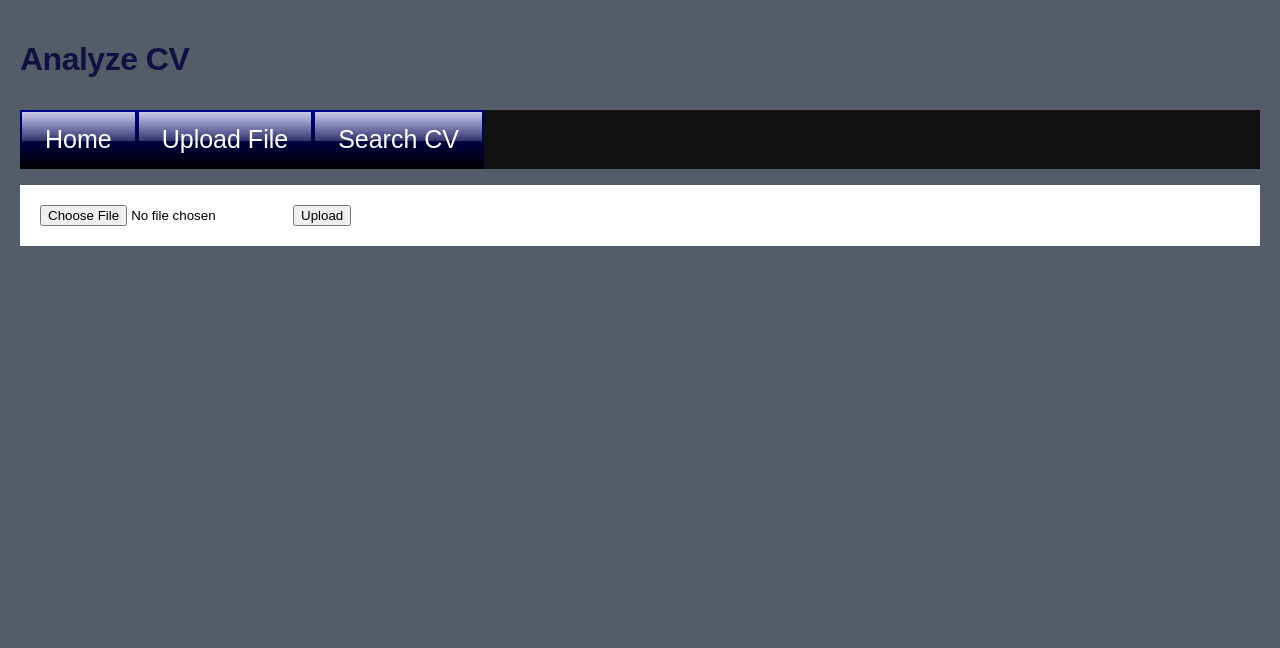
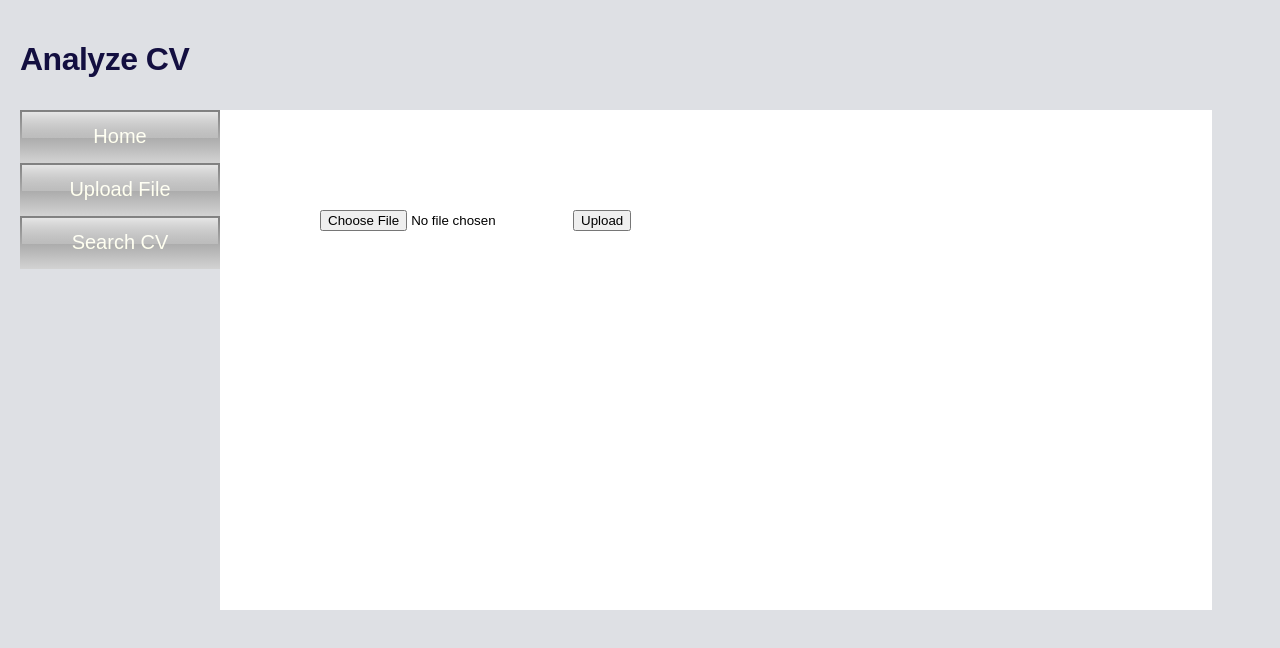
Before and after one commit to mmcil/CV-Parser, a React (Create React App) app in the folder app/: page /#/upload in a window 1280 px wide. Shown: the top 648 px of the page. Built offline with nearby package versions, Linux system fonts and the light colour scheme.

Commit message:
CSS is changed to make the page look better.

```diff
--- a/app/src/index.css
+++ b/app/src/index.css
@@ -1,8 +1,11 @@
 body {
+    background-color: #DEE0E4;
+    padding: 20px;
     margin: 0;
     font-family: -apple-system, BlinkMacSystemFont, 'Segoe UI', 'Roboto', 'Oxygen',
     'Ubuntu', 'Cantarell', 'Fira Sans', 'Droid Sans', 'Helvetica Neue',
     sans-serif;
+    font-family: 'Montserrat', sans-serif;
     -webkit-font-smoothing: antialiased;
     -moz-osx-font-smoothing: grayscale;
 }
@@ -12,30 +15,42 @@ code {
     monospace;
 }
 
-body {
-    background-color: aqua;
-    padding: 20px;
-    margin: 0;
-}
 
 h1, h2, p, ul, li {
     font-family: sans-serif;
 }
 
+ul {
+    list-style-type: none;
+    margin: 0;
+    padding: 0;
+    width: 200px;
+    background-color: #f1f1f1;
+    position: fixed;
+}
+
+li {
+    text-align: center;
+}
+
 ul.header li {
-    display: inline;
+    display: block;
     list-style-type: none;
     margin: 0;
 }
 
 ul.header {
-    background-color: #111;
+    background-color: #FCEBF6;
     padding: 0;
 }
 
 .content {
     background-color: #FFF;
-    padding: 20px;
+    padding: 100px;
+    position: relative;
+    left: 200px;
+    width: 80%;
+    height: 500px;
 }
 
 .content h2 {
@@ -53,11 +68,6 @@ ul.header {
     -webkit-box-sizing: border-box;
 }
 
-body {
-    font-family: 'Montserrat', sans-serif;
-    background: #535c68;
-}
-
 .wrapper {
     margin: auto;
     max-width: 640px;
@@ -69,9 +79,9 @@ body {
     background-color: #f9f9f9;
     padding: 20px;
     border-radius: 10px;
-    /*border: 0.5px solid rgba(130, 130, 130, 0.25);*/
-    /*box-shadow: 0 2px 3px rgba(0, 0, 0, 0.1),
-                0 0 0 1px rgba(0, 0, 0, 0.1);*/
+    border: 0.5px solid rgba(130, 130, 130, 0.25);
+    box-shadow: 0 2px 3px rgba(0, 0, 0, 0.1),
+    0 0 0 1px rgba(0, 0, 0, 0.1);
 }
 
 h1 {
@@ -106,7 +116,7 @@ h1 {
 
 #file-browser {
     text-decoration: none;
-    color: rgb(22,42,255);
+    color: rgb(22, 42, 255);
     border-bottom: 3px dotted rgba(22, 22, 255, 0.85);
 }
 
@@ -120,32 +130,32 @@ h1 {
     opacity: 0.55;
 }
 
-ul.header li a{
+ul.header li a {
     /* background styles */
     position: relative;
-    display: inline-block;
-    padding: 15px 25px;
+    display: block;
+    padding: 15px 15px;
     background-color: gray; /*for compatibility with older browsers*/
-    background-image: linear-gradient(darkblue,black);
+    background-image: linear-gradient(gray, lightgray);
 
     /* text styles */
     text-decoration: none;
-    color: #fff;
-    font-size: 25px;
+    color: #FFE;
+    font-size: 20px;
     font-family: sans-serif;
     font-weight: 100;
 }
 
-ul.header li a:after{
+ul.header li a:after {
     content: '';
     position: absolute;
     top: 2px;
     left: 2px;
     width: calc(100% - 4px);
     height: 50%;
-    background: linear-gradient(rgba(255,255,255,0.8), rgba(255,255,255,0.2));
+    background: linear-gradient(rgba(255, 255, 255, 0.8), rgba(255, 255, 255, 0.2));
 }
 
-ul.header li a:hover{
-    background: linear-gradient(aqua,darkblue);
+ul.header li a:hover {
+    background: linear-gradient(blue, lightblue);
 }
```
